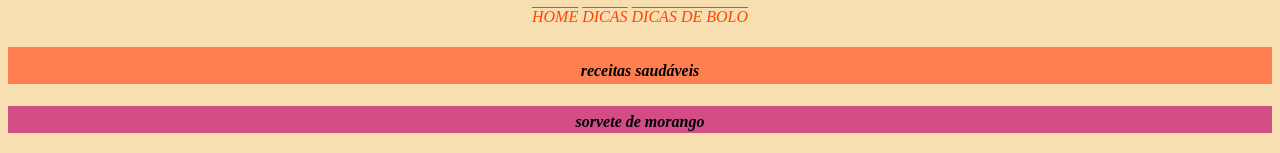
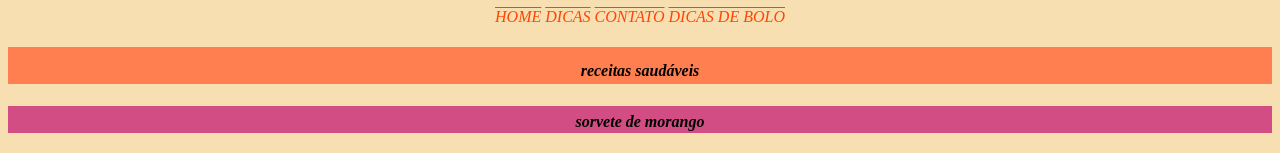
Before and after one commit to analu26/prova2806, a plain HTML site: page index.html in a window 1280 px wide. Shown: the top 153 px of the page. Drawn offline with Linux system fonts and the light colour scheme.

Commit message:
Update index.html

```diff
--- a/index.html
+++ b/index.html
@@ -14,6 +14,7 @@
 <nav>
 <a href="index.html">home</a>
 <a href="dicas.html">dicas</a>
+<a href="contato.html">contato</a>
 <a href="https://youtu.be/VxaCnYCoTWY?si=2OQoYDjXkYM9780o">dicas de bolo</a>
 </nav>
 </header>
```
